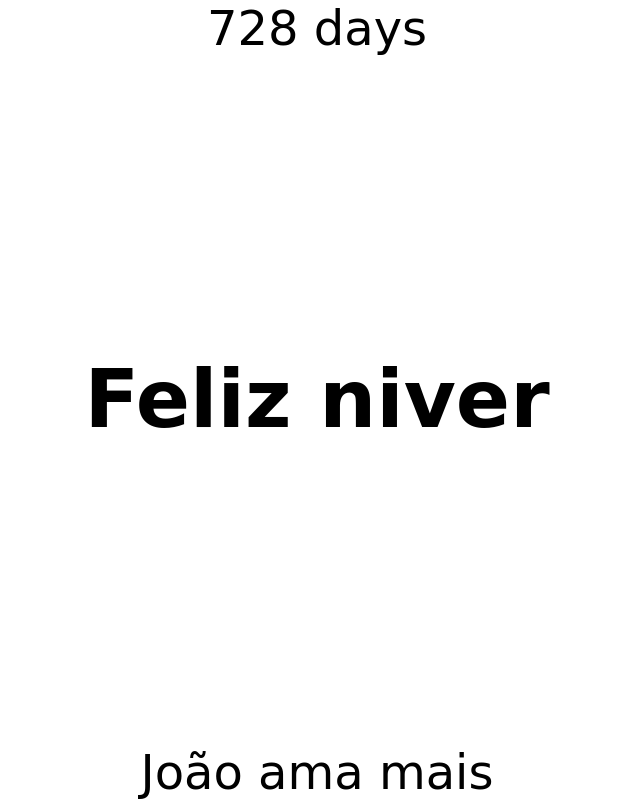
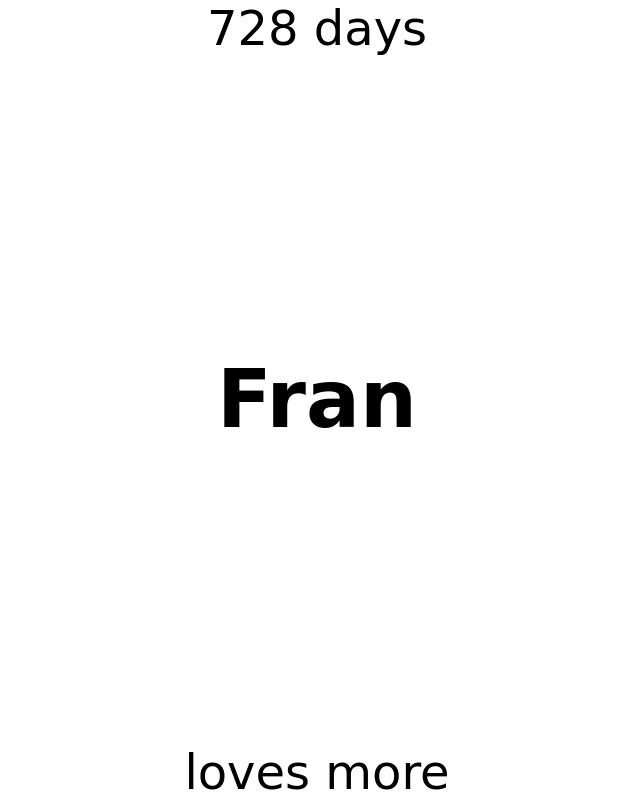
Before and after one commit to joaodacolsoares/who-loves-more, a plain HTML site: page index.html in a window 1280 px wide. Shown: the whole page, without its empty margins (323-963 px from the left). Drawn offline with Linux system fonts and the light colour scheme; a web font is replaced by a local one.

Commit message:
Go back one version

```diff
--- a/index.html
+++ b/index.html
@@ -13,7 +13,7 @@
   <div class="home">
     <h2 class="time" id="time-together"></h2>
     <h1 class="title" id="person-who-loves-more"></h1>
-    <h2 class="loves-more">João ama mais</h2>
+    <h2 class="loves-more">loves more</h2>
   </div>
 </body>
 </html>
--- a/main.js
+++ b/main.js
@@ -1,5 +1,11 @@
  function getOurInformation() {
-  return 'Feliz niver';
+  const date1 = new Date();
+  const date2 = new Date('12/24/2017');
+  const timeDiff = Math.abs(date2.getTime() - date1.getTime());
+  const diffDays = Math.ceil(timeDiff / (1000 * 3600 * 24)) - 1;
+
+  if ((diffDays) % 2 === 0) return 'Fran';
+  return 'João';
 }
 
 function getDaysTogether() {
```
